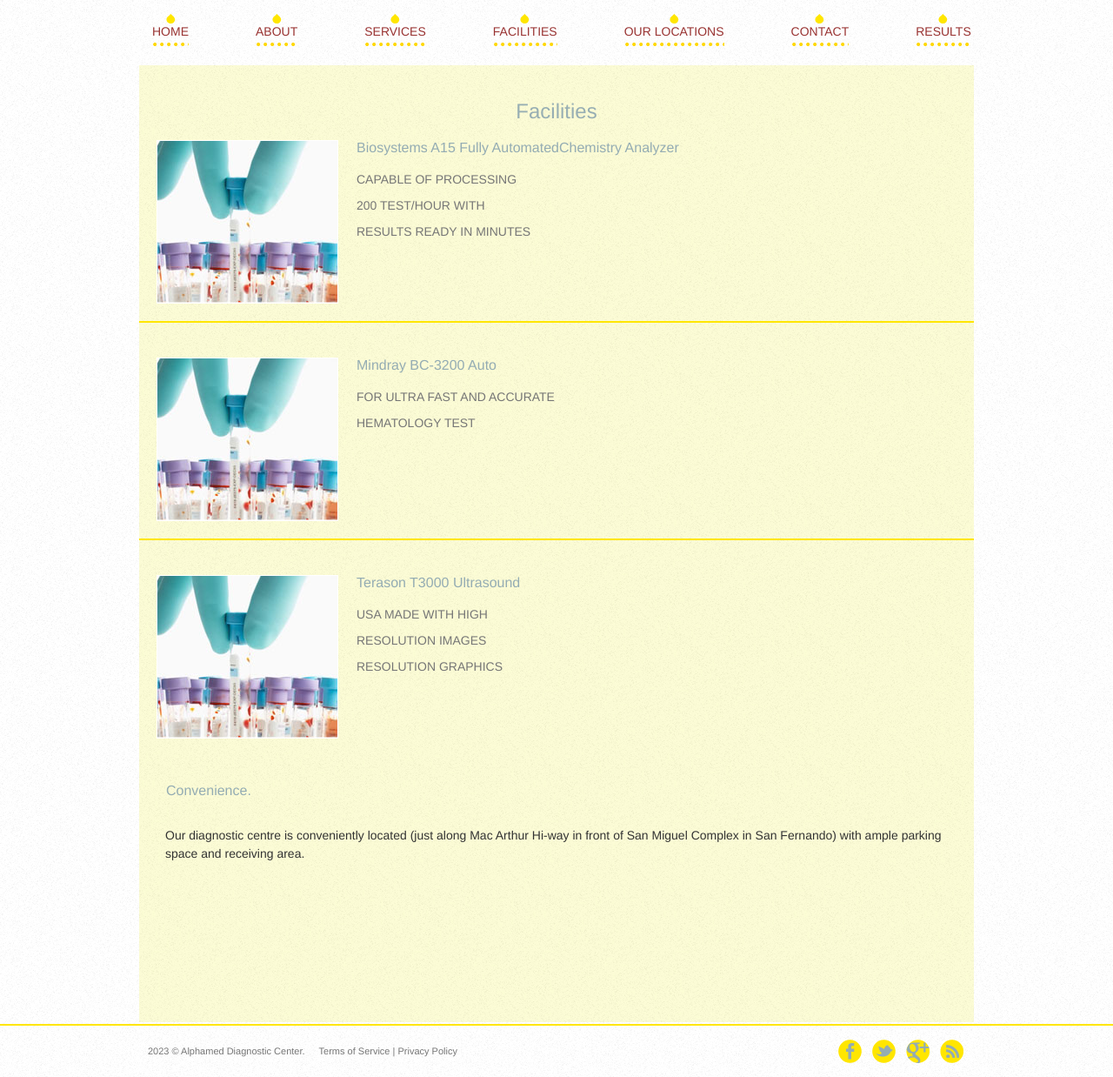
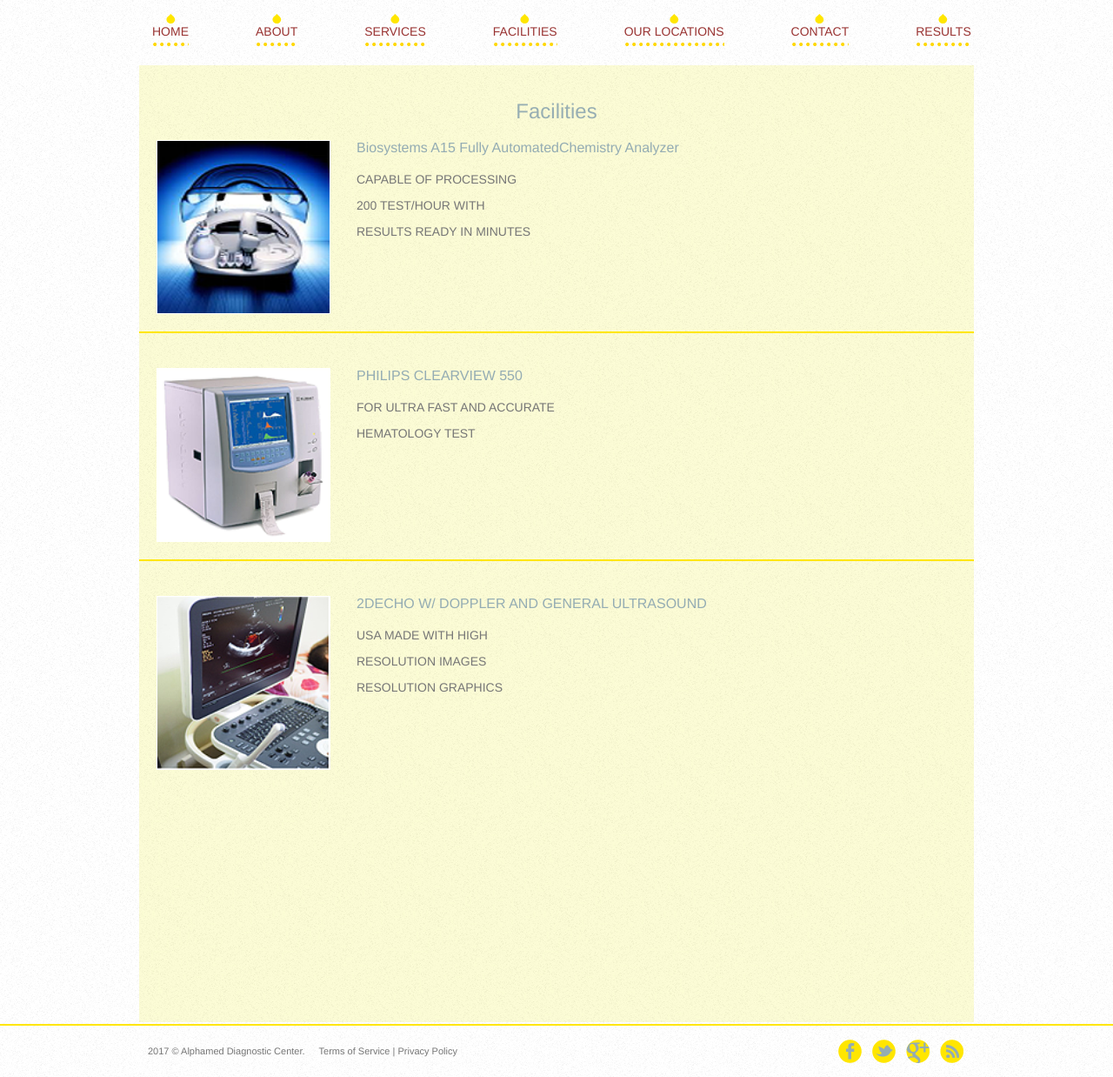
Before and after one commit to rusjave/alphamed, a CodeIgniter app: page /database/page/facilities in a window 1280 px wide. Shown: the part 264-1502 px from the top of the page at 87% size. Run offline with CodeIgniter, Linux system fonts and the light colour scheme; some libraries are stand-ins or nearby versions.

Commit message:
Update images on aboutus and facilities page

```diff
--- a/application/views/public/_includes/footer.php
+++ b/application/views/public/_includes/footer.php
@@ -1,7 +1,7 @@
 <div id="footer">
 		<div>
 			<p>
-				<span>2023 &copy; Alphamed Diagnostic Center.</span><a href="#" >Terms of Service</a> | <a href="#" >Privacy Policy</a>
+				<span>2017 &copy; Alphamed Diagnostic Center.</span><a href="#" >Terms of Service</a> | <a href="#" >Privacy Policy</a>
 			</p>
 			<ul>
 				<li id="facebook">
--- a/application/views/public/facilities.php
+++ b/application/views/public/facilities.php
@@ -1,7 +1,7 @@
 <?php
 	$this->load->view('public/_includes/header');
 ?>
-
+<div class="facilities-section">
 	<div id="body">
 		<h2 style="color: #97aeb3;
 font-size: 24px;
@@ -13,7 +13,7 @@ text-align: center;">Facilities</h2>
 		<ul>
 			<li>
 				<div class="figure">
-					 <img src="<?php echo base_url('/assets/images/laboratory-services.jpg'); ?>" alt="">
+					 <img src="<?php echo base_url('/assets/images/lab-1.png'); ?>" alt="">
 				</div>
 				<div class="article">
 					<h2 style="color: #94acb3;
@@ -39,7 +39,7 @@ text-align: center;">Facilities</h2>
 			</li>
 			<li>
 				<div class="figure">
-					 <img src="<?php echo base_url('/assets/images/laboratory-services.jpg'); ?>" alt="">
+					 <img src="<?php echo base_url('/assets/images/lab-2.png'); ?>" alt="">
 				</div>
 				<div class="article">
 					<h2 style="color: #94acb3;
@@ -48,7 +48,7 @@ text-align: center;">Facilities</h2>
 					margin: 0;
 					padding: 0px 0 12px;
 					text-transform: capitalize;">
-						Mindray BC-3200 Auto
+						PHILIPS CLEARVIEW 550
 					</h2>
 					<ul>
 						<li>
@@ -62,7 +62,7 @@ text-align: center;">Facilities</h2>
 			</li>
 			<li>
 				<div class="figure">
-					 <img src="<?php echo base_url('/assets/images/laboratory-services.jpg'); ?>" alt="">
+					 <img src="<?php echo base_url('/assets/images/lab-3.png'); ?>" alt="">
 				</div>
 				<div class="article">
 					<h2 style="color: #94acb3;
@@ -71,7 +71,7 @@ text-align: center;">Facilities</h2>
 					margin: 0;
 					padding: 0px 0 12px;
 					text-transform: capitalize;">
-						Terason T3000 Ultrasound
+						2DECHO W/ DOPPLER AND GENERAL ULTRASOUND
 					</h2>
 					<ul>
 						<li>
@@ -84,15 +84,9 @@ text-align: center;">Facilities</h2>
 				</div>
 			</li>
 		</ul>
-		<h3 style="color: #94acb3;
-		font-size: 16px;
-		display: block;
-		margin: 0;
-		padding: 31px;
-		text-transform: capitalize;">Convenience.</h3>
-		<p style="padding: 1px;padding-left: 30px;padding-right: 30px;line-height: 21px;">Our diagnostic centre is conveniently located (just along Mac Arthur Hi-way in front of San Miguel Complex in San Fernando) with ample parking space and receiving area.
-		</p>
 	</div>
+
+</div>
 
 <?php
 	$this->load->view('public/_includes/footer');
--- a/assets/css/style.css
+++ b/assets/css/style.css
@@ -846,11 +846,41 @@ body {
 .contact-section #body {
 	min-height: 400px !important;
 }
+
+/* ABOUT US */
+
 .about-content  #body .content {
-    float: left;
-    margin: 0 10px 0 20px;
+    /*float: left;*/
+    margin: 0px;
+    padding-right: 25px;
+    padding-left: 25px;
+    width: 100%;
+}
+
+.about-content  #body img {
+    display: block;
+    margin-left: auto;
+    margin-right: auto;
+    padding: 20px;
+    height: 185px;
+}
+
+.about-content #body .content h3 {
+    background: url(../images/icons.png) no-repeat 95px -350px;
+    font-size: 14px;
+    font-weight: normal;
+    line-height: 30px;
+    margin: 0;
     padding: 0;
-    padding: 115px;
+    text-indent: 30px;
+    color: #97aeb3;
+
+}
+
+/* FACILITIES */
+
+.facilities-section #body .figure img{
+	height: 200px;
 }
 
 /* Slider */
```
Also changed, not shown: application/views/public/about.php (+5 -4 lines), assets/images/about-us.png (added), assets/images/lab-1.png (added), assets/images/lab-2.png (added), assets/images/lab-3.jpg (added), assets/images/lab-3.png (added), 1 other file.
